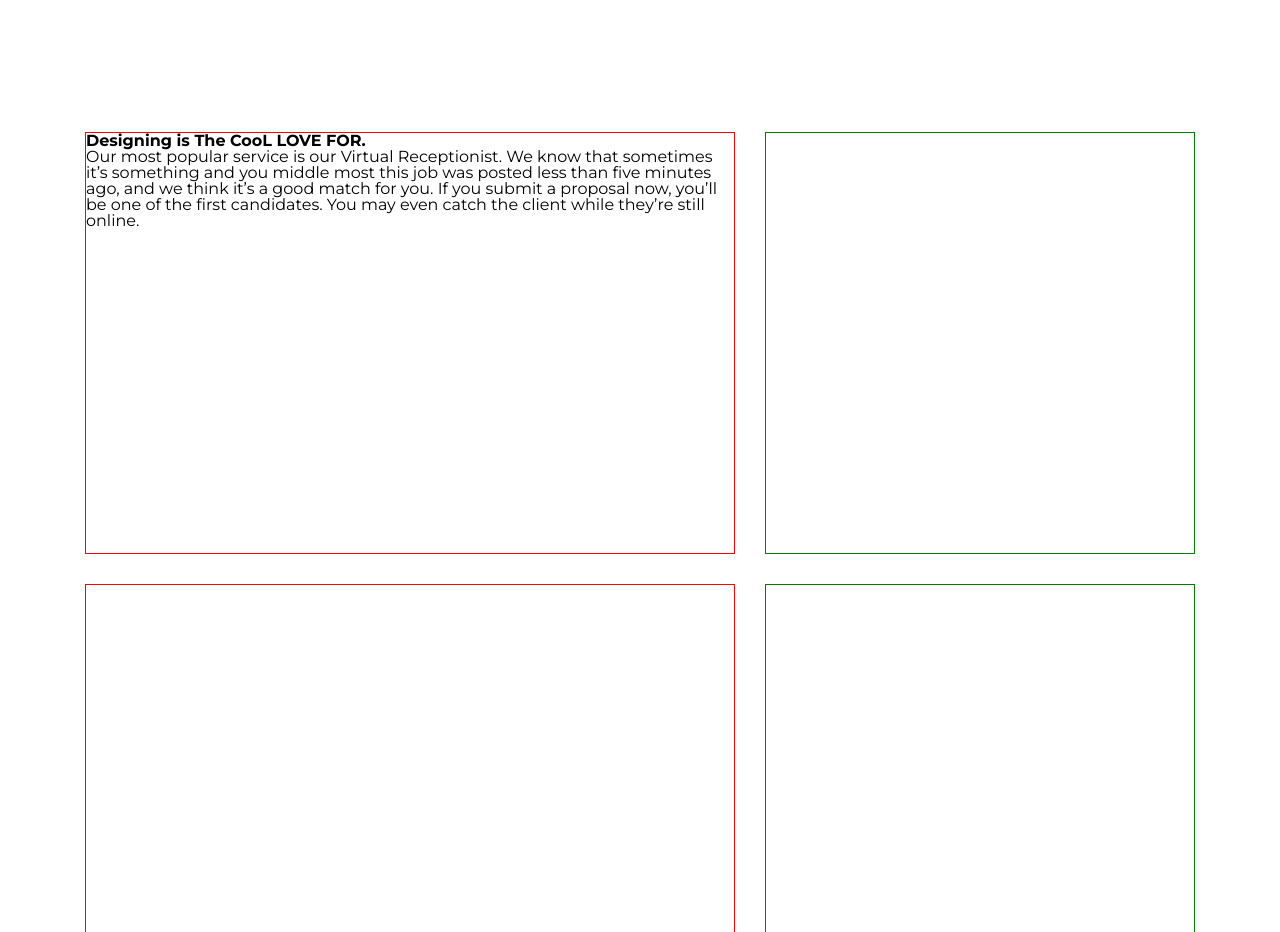
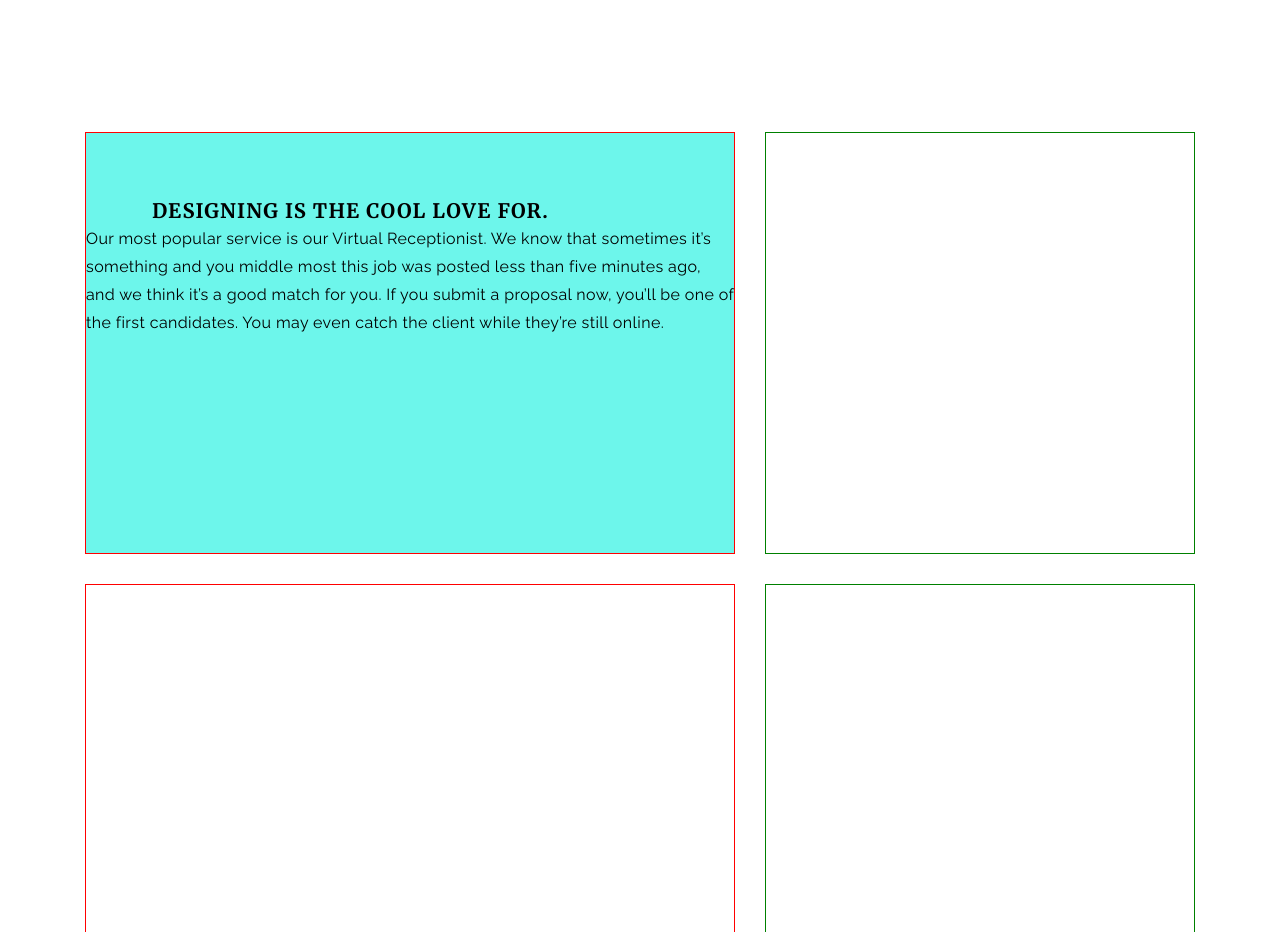
Before and after one commit to denysoleksiienko/shopno-landing, a plain HTML site: page index.html in a window 1280 px wide. Shown: the part 2823-3755 px from the top of the page. Drawn offline with Linux system fonts and the light colour scheme.

Commit message:
Update style.css

```diff
--- a/css/style.css
+++ b/css/style.css
@@ -222,9 +222,40 @@ a {
   margin: 15px;
 }
 
+.section__services-block-650 h3,
+.section__services-block-430 h3 {
+  font-family: 'Merriweather', serif;
+  font-size: 20px;
+  line-height: 29px;
+  text-transform: uppercase;
+  letter-spacing: 1.2px;
+}
+
+.section__services-block-650 p,
+.section__services-block-430 p {
+  font-family: 'Raleway', sans-serif;
+  font-size: 16px;
+  font-weight: 400;
+  line-height: 28px;
+  letter-spacing: 0.4px;
+}
+
 .section__services-block-430 {
   border: 1px solid green;
   width: 430px;
   height: 422px;
   margin: 15px;
 }
+
+.section__services-block-650:first-child {
+  background-color: #6df6eb;
+}
+
+.section__services-block-650 h3:first-child {
+  margin-top: 63px;
+  margin-left: 66px;
+}
+
+.section__services-block-650 > p:first-child {
+  margin-left: 66px;
+}
```
